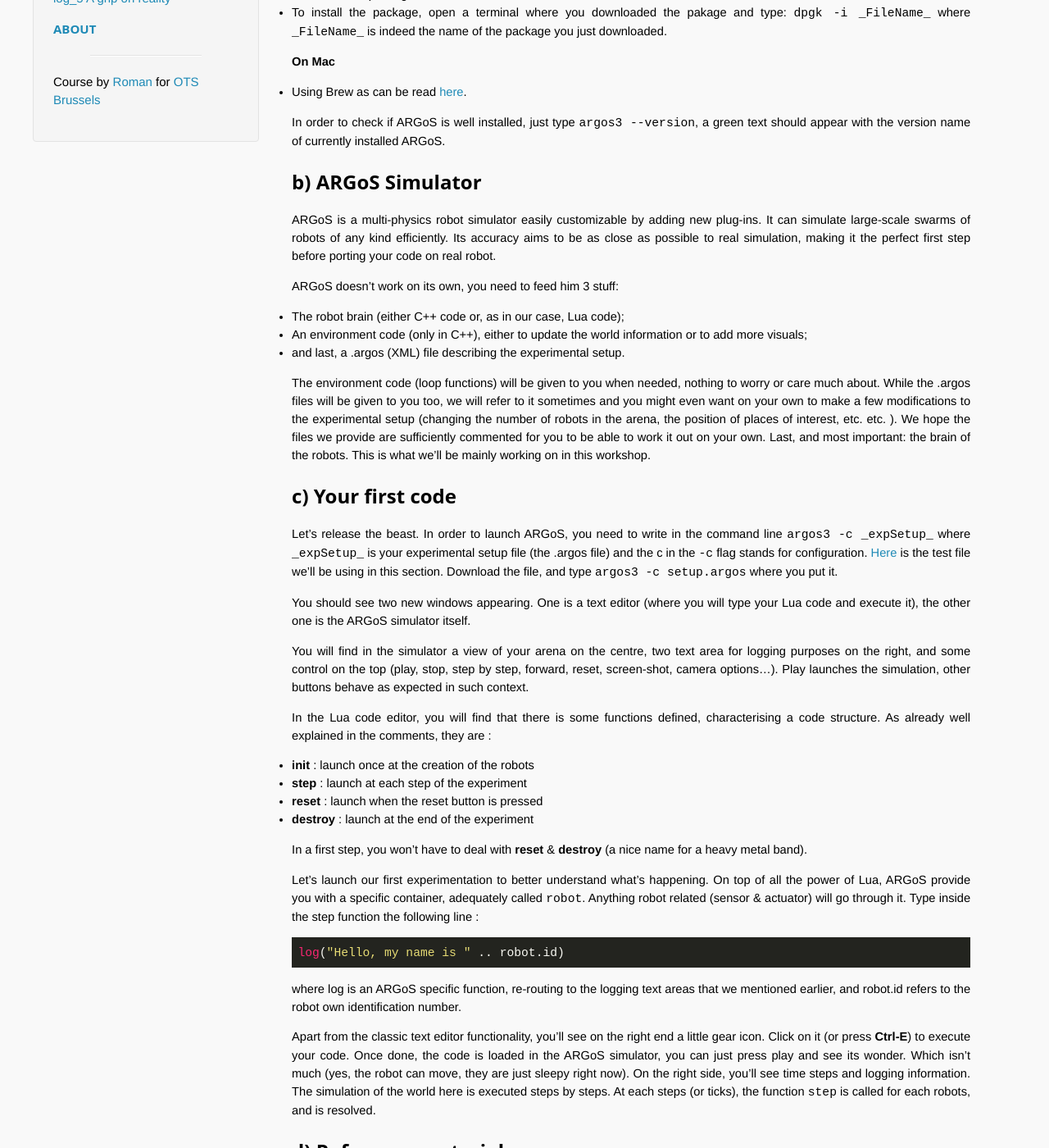
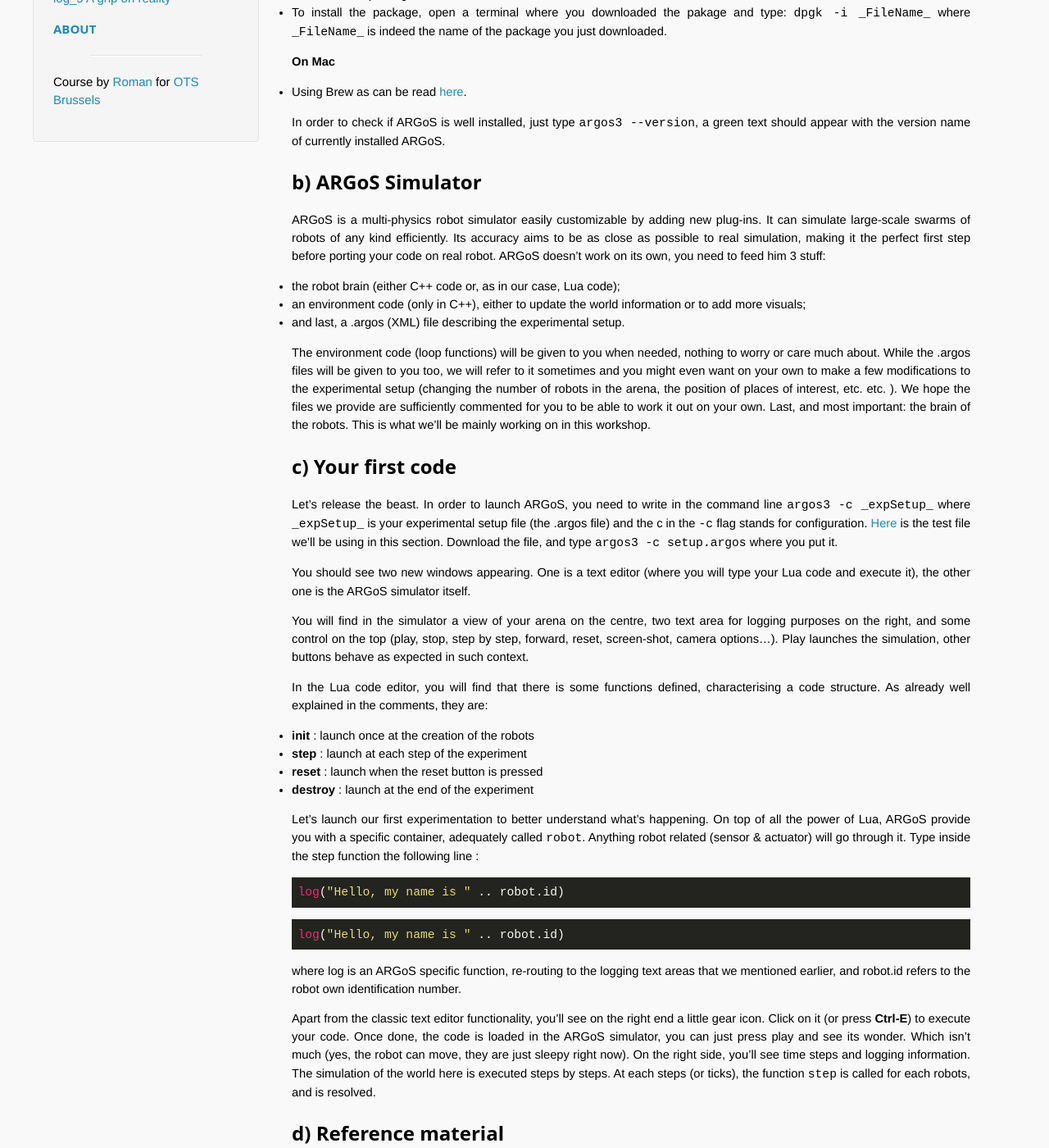
Before and after one commit to OpenTechSchool-Brussels/AI-for-robots-and-swarms, a Jekyll site: the page built from Setting-up.markdown, in a window 1280 px wide and 1400 px high, scrolled down 391 px. Shown: the whole window at 82% size. Built offline with Jekyll 4.4.1, drawn with Linux system fonts in a browser that asks for light colours; Markdown is read by kramdown in place of the engine named in the settings.

Commit message:
Update Setting-up.markdown

````diff
--- a/Setting-up.markdown
+++ b/Setting-up.markdown
@@ -22,12 +22,10 @@
 In order to check if ARGoS is well installed, just type `argos3 --version`, a green text should appear with the version name of currently installed ARGoS.
 
 ##b) ARGoS Simulator
-ARGoS is a multi-physics robot simulator easily customizable by adding new plug-ins. It can simulate large-scale swarms of robots of any kind efficiently. Its accuracy aims to be as close as possible to real simulation, making it the perfect first step before porting your code on real robot.
+ARGoS is a multi-physics robot simulator easily customizable by adding new plug-ins. It can simulate large-scale swarms of robots of any kind efficiently. Its accuracy aims to be as close as possible to real simulation, making it the perfect first step before porting your code on real robot. ARGoS doesn't work on its own, you need to feed him 3 stuff:
 
-ARGoS doesn't work on its own, you need to feed him 3 stuff:
-
-* The robot brain (either C++ code or, as in our case, Lua code);
-* An environment code (only in C++), either to update the world information or to add more visuals;
+* the robot brain (either C++ code or, as in our case, Lua code);
+* an environment code (only in C++), either to update the world information or to add more visuals;
 * and last, a .argos (XML) file describing the experimental setup.
 
 The environment code (loop functions) will be given to you when needed, nothing to worry or care much about. While the .argos files will be given to you too, we will refer to it sometimes and you might even want on your own to make a few modifications to the experimental setup (changing the number of robots in the arena, the position of places of interest, etc. etc. ). We hope the files we provide are sufficiently commented for you to be able to work it out on your own. Last, and most important: the brain of the robots. This is what we'll be mainly working on in this workshop.
@@ -40,17 +38,21 @@
 
 You will find in the simulator a view of your arena on the centre, two text area for logging purposes on the right, and some control on the top (play, stop, step by step, forward, reset, screen-shot, camera options...). Play launches the simulation, other buttons behave as expected in such context.
 
-In the Lua code editor, you will find that there is some functions defined, characterising a code structure. As already well explained in the comments, they are :
+In the Lua code editor, you will find that there is some functions defined, characterising a code structure. As already well explained in the comments, they are:
+
 * **init** : launch once at the creation of the robots
 * **step** : launch at each step of the experiment
 * **reset** : launch when the reset button is pressed
 * **destroy** : launch at the end of the experiment
 
-In a first step, you won't have to deal with **reset** & **destroy** (a nice name for a heavy metal band).
-
 Let's launch our first experimentation to better understand what's happening. On top of all the power of Lua, ARGoS provide you with a specific container, adequately called `robot`. Anything robot related (sensor & actuator) will go through it. Type inside the step function the following line :
 
 ```Lua
+log("Hello, my name is " .. robot.id)
+```
+
+
+```lua
 log("Hello, my name is " .. robot.id)
 ```
 
````
